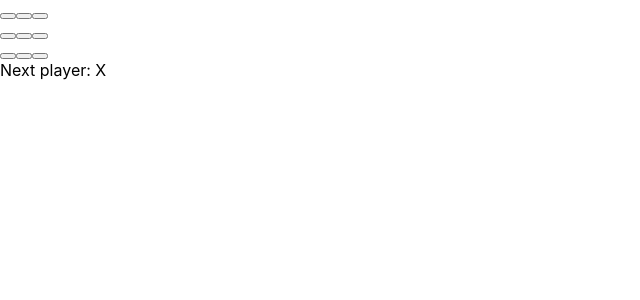
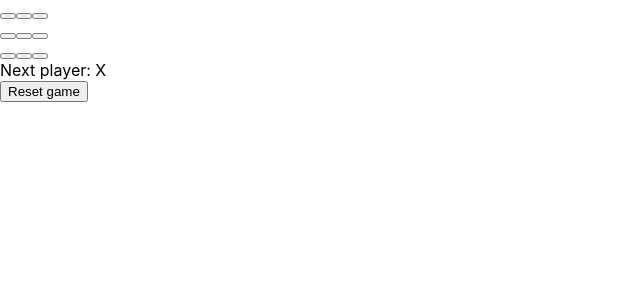
Before and after one commit to kemalp/tttrain, a React (Create React App) app: page / in a window 1280 px wide. Shown: the top 300 px of the page, without its empty margins (0-640 px from the left). Built offline with nearby package versions, Linux system fonts and the light colour scheme.

Commit message:
Reset button

```diff
--- a/src/components/Game.tsx
+++ b/src/components/Game.tsx
@@ -53,6 +53,7 @@ const Game: React.FC = () => {
             <div className="game-info">
                 <div>{status}</div>
             </div>
+            <button onClick={() => setSquares(Array(9).fill(null))}>Reset game</button>
         </div>
     );
 };
```
